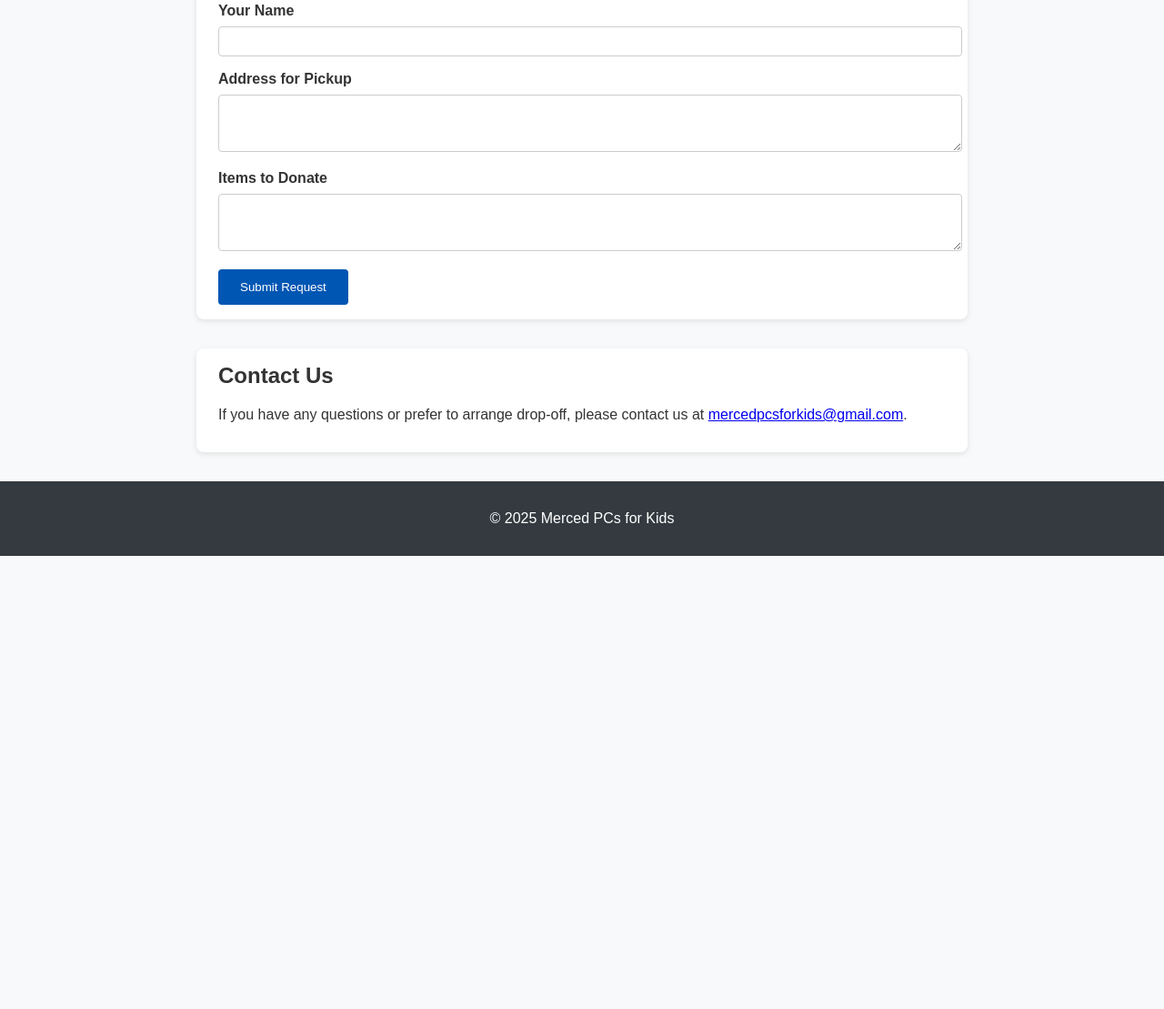
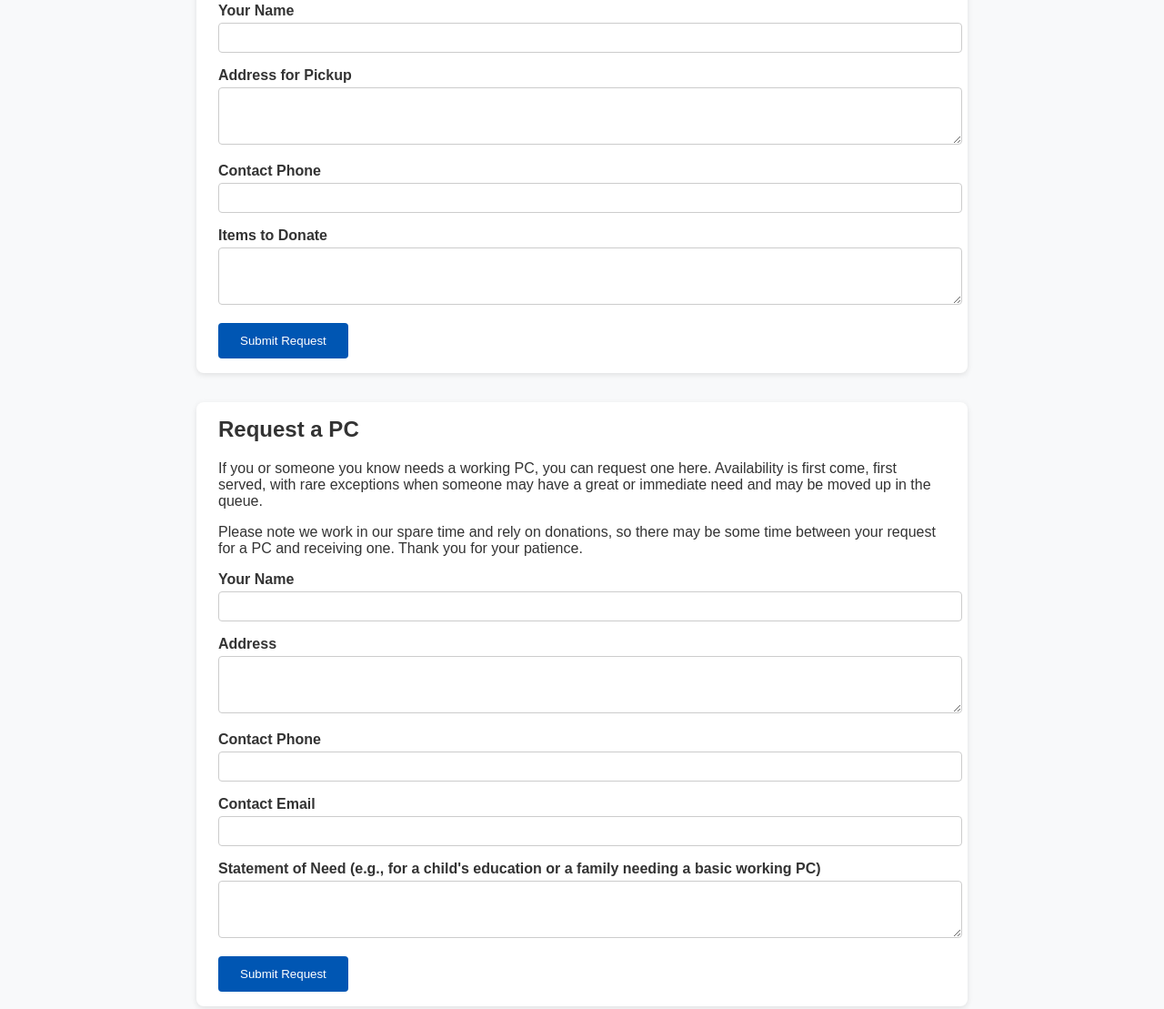
Before and after one commit to adaPlu/mercedpcsforkids, a plain HTML site: page index.html in a window 1280 px wide. Shown: the part 701-1810 px from the top of the page at 91% size. Before the commit the page ends 1312 px from the top, so only its background shows below. Drawn offline with Linux system fonts and the light colour scheme.

Commit message:
Add Request a PC section and phone field

```diff
--- a/index.html
+++ b/index.html
@@ -6,12 +6,12 @@
   <title>Merced PCs for Kids</title>
   <style>
     body { font-family: Arial, sans-serif; margin: 0; padding: 0; background-color: #f8f9fa; color: #333; }
-header { background-color: #0056b3; color: #fff; padding: 2rem 1rem; text-align: center; }
+    header { background-color: #0056b3; color: #fff; padding: 2rem 0; text-align: center; }
     section { padding: 2rem 1rem; max-width: 800px; margin: auto; }
     h1, h2 { margin-top: 0; }
     .card { background-color: #fff; margin-bottom: 2rem; padding: 1rem 1.5rem; border-radius: 8px; box-shadow: 0 2px 6px rgba(0,0,0,0.1); }
     form label { display: block; margin-top: 1rem; font-weight: bold; }
-form input[type="text"], form textarea { width: 100%; padding: 0.5rem; border-radius: 4px; border: 1px solid #ccc; margin-top: 0.5rem; }
+    form input[type="text"], form input[type="email"], form textarea { width: 100%; padding: 0.5rem; border: 1px solid #ccc; margin-top: 0.25rem; border-radius: 4px; }
     form button { margin-top: 1rem; background-color: #0056b3; color: #fff; border: none; padding: 0.75rem 1.5rem; border-radius: 4px; cursor: pointer; }
     form button:hover { background-color: #003e7e; }
     footer { background-color: #343a40; color: #fff; text-align: center; padding: 1rem; }
@@ -33,13 +33,13 @@ footer { background-color: #343a40; color: #fff; text-align: center; padding: 1r
       <li>Motherboards, CPUs, RAM, storage drives, power supplies</li>
       <li>Monitors, keyboards, mice, and cables</li>
     </ul>
-  <p>If you're unsure whether an item can be used, please email us and we'll let you know.</p>
+    <p>If you're unsure whether an item can be used, please email and we'll let you know.</p>
     <p><strong>Data privacy tip:</strong> Please wipe or remove personal data from storage devices before donating.</p>
   </section>
   <section class="card">
     <h2>Request a Pickup</h2>
     <p>If you'd like us to pick up your donation, please fill out the form below. We'll be in touch to schedule a pickup time.</p>
-  <form action="https://formsubmit.co/mercedpcsforkids@gmail.com" method="POST">
+    <form action="https://formsubmit.co/mercedpcsforkids@gmail.com" method="post">
       <input type="hidden" name="_next" value="https://adaplu.github.io/mercedpcsforkids/thank-you.html">
       <input type="hidden" name="_subject" value="New Pickup Request">
       <input type="hidden" name="_captcha" value="false">
@@ -47,8 +47,31 @@ footer { background-color: #343a40; color: #fff; text-align: center; padding: 1r
       <input type="text" id="name" name="name" required>
       <label for="address">Address for Pickup</label>
       <textarea id="address" name="address" rows="3" required></textarea>
+      <label for="phone">Contact Phone</label>
+      <input type="text" id="phone" name="phone" required>
       <label for="items">Items to Donate</label>
       <textarea id="items" name="items" rows="3" required></textarea>
+      <button type="submit">Submit Request</button>
+    </form>
+  </section>
+  <section class="card">
+    <h2>Request a PC</h2>
+    <p>If you or someone you know needs a working PC, you can request one here. Availability is first come, first served, with rare exceptions when someone may have a great or immediate need and may be moved up in the queue.</p>
+    <p>Please note we work in our spare time and rely on donations, so there may be some time between your request for a PC and receiving one. Thank you for your patience.</p>
+    <form action="https://formsubmit.co/mercedpcsforkids@gmail.com" method="post">
+      <input type="hidden" name="_next" value="https://adaplu.github.io/mercedpcsforkids/thank-you.html">
+      <input type="hidden" name="_subject" value="New PC Request">
+      <input type="hidden" name="_captcha" value="false">
+      <label for="pc-name">Your Name</label>
+      <input type="text" id="pc-name" name="name" required>
+      <label for="pc-address">Address</label>
+      <textarea id="pc-address" name="address" rows="3" required></textarea>
+      <label for="pc-phone">Contact Phone</label>
+      <input type="text" id="pc-phone" name="phone" required>
+      <label for="pc-email">Contact Email</label>
+      <input type="email" id="pc-email" name="email" required>
+      <label for="pc-need">Statement of Need (e.g., for a child's education or a family needing a basic working PC)</label>
+      <textarea id="pc-need" name="need" rows="3" required></textarea>
       <button type="submit">Submit Request</button>
     </form>
   </section>
```
Lines whose indentation alone changed are shown as unchanged.
